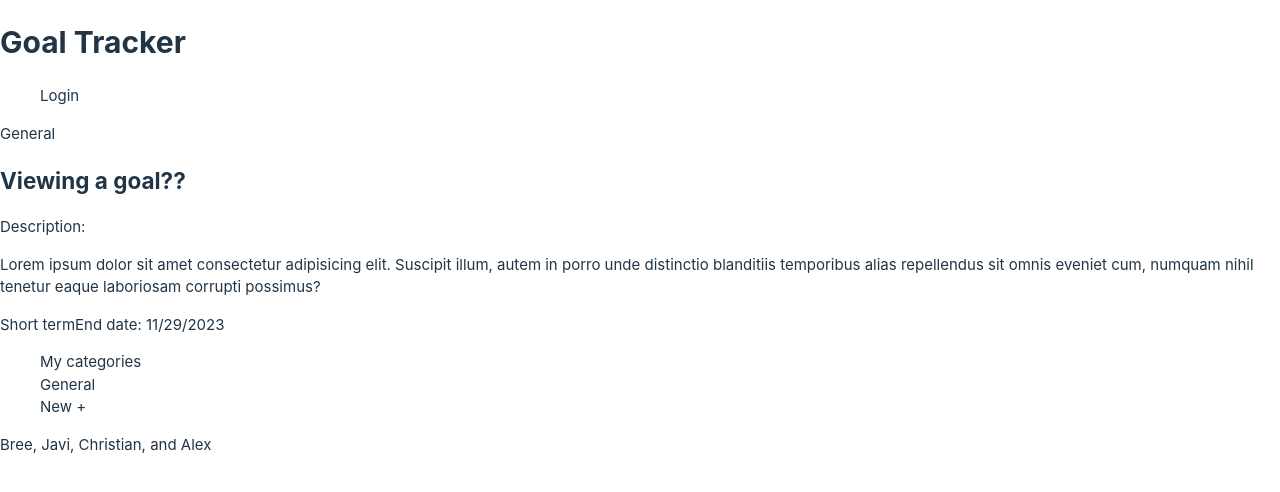
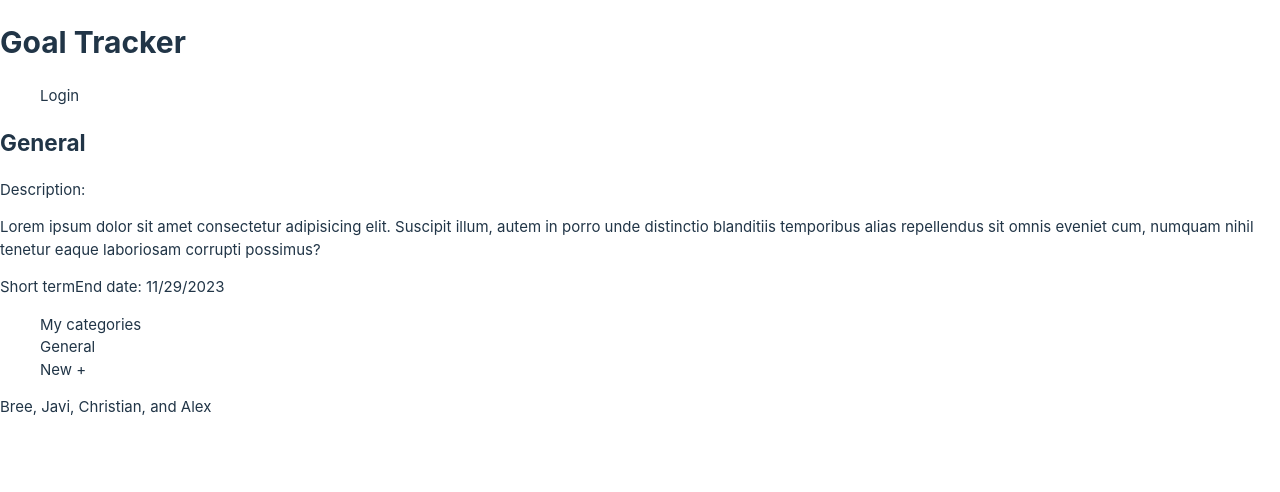
Before and after one commit to BreePrimmer/Goal-Tracker, a React (Vite) app in the folder client/: page /Goal in a window 1280 px wide. Shown: the top 492 px of the page. Built offline with nearby package versions, Linux system fonts and the light colour scheme.

Commit message:
Added missing value for goal form

```diff
--- a/client/src/App.jsx
+++ b/client/src/App.jsx
@@ -1,13 +1,19 @@
-import './index.css'
+import "./index.css";
 import { useState } from "react";
 import { Outlet } from "react-router-dom";
 import Header from "./components/Header";
 import Footer from "./components/Footer";
 
+import { ApolloClient, ApolloProvider, InMemoryCache } from "@apollo/client";
+
+const client = new ApolloClient({
+  uri: "/graphql",
+  cache: new InMemoryCache(),
+});
+
 function App() {
-  const [count, setCount] = useState(0);
-
   return (
+    <ApolloProvider client={client}>
       <>
         <Header />
         <main>
@@ -15,6 +21,7 @@ function App() {
         </main>
         <Footer />
       </>
+    </ApolloProvider>
   );
 }
 
--- a/client/src/components/CreateGoal.jsx
+++ b/client/src/components/CreateGoal.jsx
@@ -12,6 +12,9 @@ export default function CreateGoal() {
           <input type="text" name="newGoalDesc" />
         </div>
         <div>
+          <span>Short term</span> or <span>long term</span>
+        </div>
+        <div>
           <label htmlFor="newGoalDate">End Date</label>
           <input type="datetime-local" />
         </div>
--- a/client/src/pages/CategoryView.jsx
+++ b/client/src/pages/CategoryView.jsx
@@ -4,6 +4,7 @@ export default function GoalView() {
   let { id } = useParams();
   return (
     <div>
+      <div>&lt;- Return home</div>
       <ul>
         <li>Goal one</li>
         <li>Goal two</li>
--- a/client/src/pages/GoalView.jsx
+++ b/client/src/pages/GoalView.jsx
@@ -6,8 +6,7 @@ export default function GoalView() {
   let { id } = useParams();
   return (
     <div>
-      <div>General</div>
-      <h2>Viewing a goal??</h2>
+      <h2>General</h2>
       <SingleGoalView />
       <Categories />
     </div>
```
Lines whose indentation alone changed are shown as unchanged.
